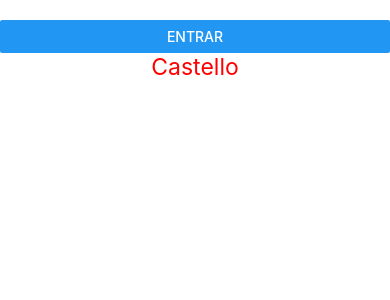
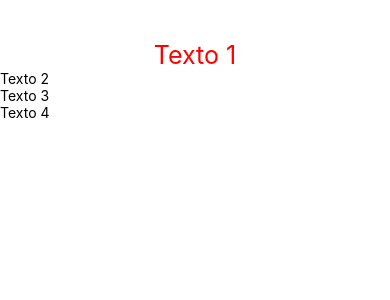
Before and after one commit to Guilherme-Castello-Clear/primeiroApp, a React Native app: screen / in a window 390 px wide. Shown: the top 300 px of the page. Built offline with nearby package versions, Linux system fonts and the light colour scheme.

Commit message:
Feat: Using StyleSheet

```diff
--- a/App.js
+++ b/App.js
@@ -1,32 +1,31 @@
 import React, { Component } from 'react';
-import { View, Text, Image, Button } from 'react-native';
+import { View, Text, StyleSheet } from 'react-native';
 
 class App extends Component{
 
-  constructor(props){
-    super(props);
-    this.state = {
-      nome: 'Castello'
-    };
-    this.entrar = this.entrar.bind(this);
-  }
-
-  entrar(nome){
-    this.setState({
-      nome: nome
-    })
-  }
-
   render(){
     return(
-      <View style={{marginTop: 20}}>
-
-        <Button title="Entrar" onPress={() => this.entrar('Castellão')}/>
-        <Text style={{fontSize: 23, color: 'red', textAlign: 'center'}}>{this.state.nome}</Text>
+      <View style={[styles.area]}>
+        <Text style={[styles.mainText, styles.alinhaTexto]}>Texto 1</Text>
+        <Text>Texto 2</Text>
+        <Text>Texto 3</Text>
+        <Text>Texto 4</Text>
       </View>
     )
   }
 }
 
+const styles = StyleSheet.create({
+  area:{
+    marginTop: 40
+  },
+  mainText:{
+    fontSize: 25,
+    color: '#FF0000'
+  },
+  alinhaTexto:{
+    textAlign: 'center'
+  }
+})
 
 export default App
```
